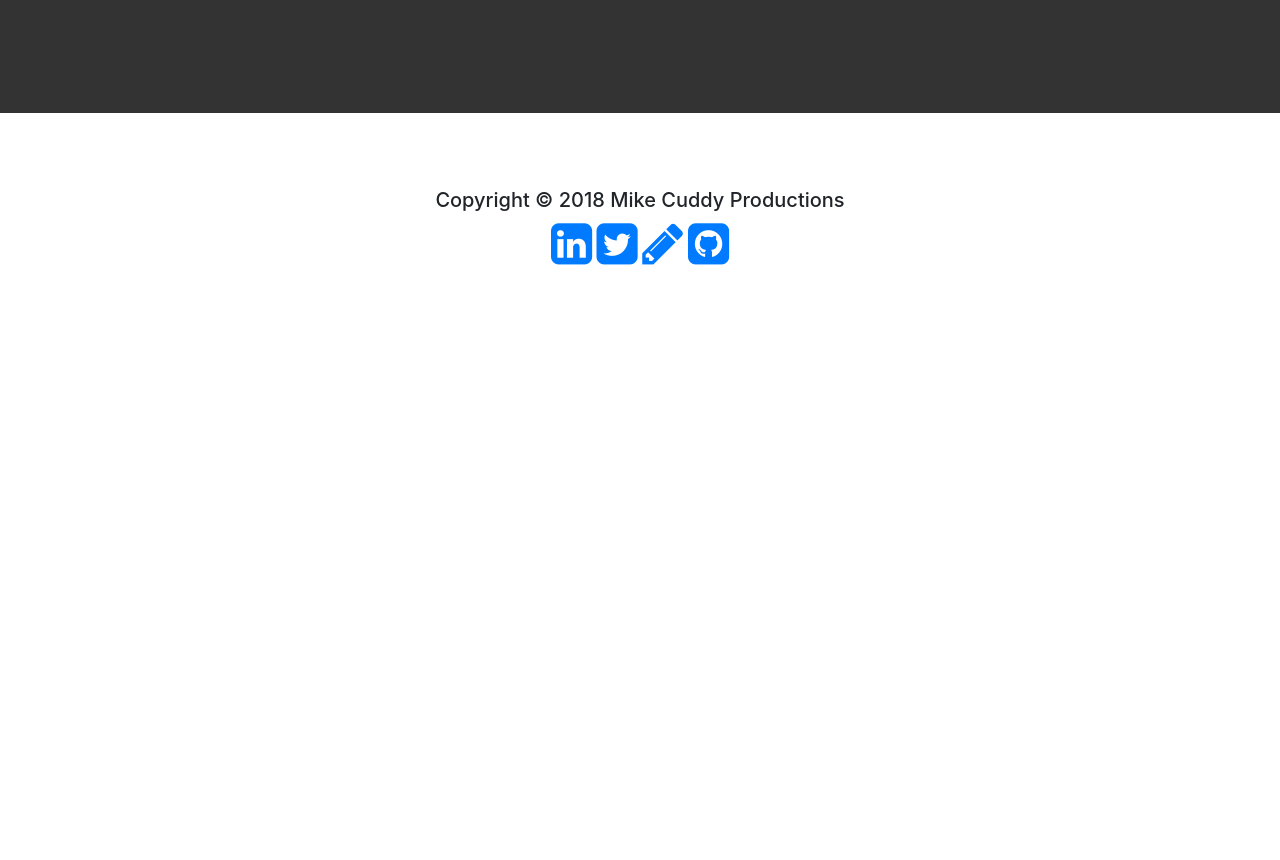
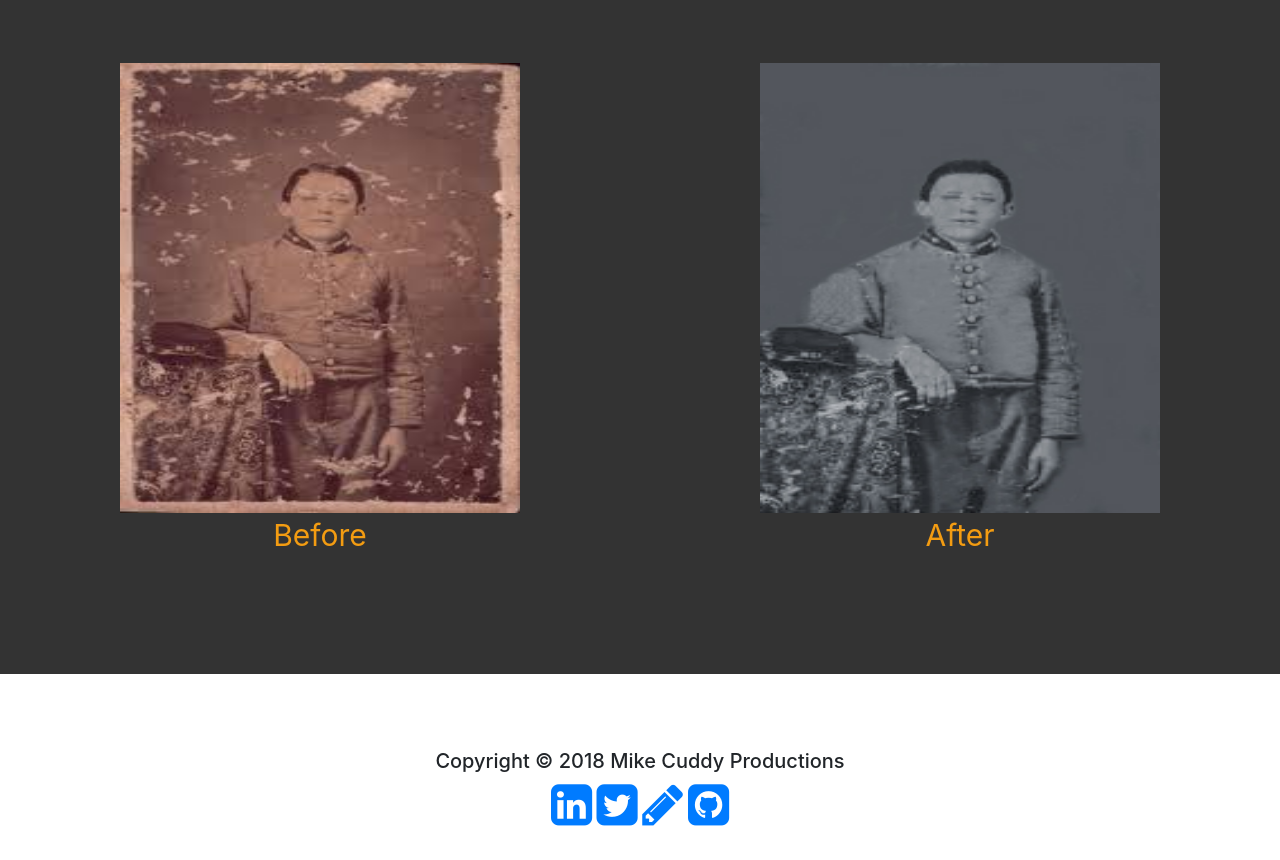
Before and after one commit to ravenusmc/photoshop_site, a plain HTML site: page pages/old.html in a window 1280 px wide. Shown: the part 1863-2723 px from the top of the page. Before the commit the page ends 2181 px from the top, so only its background shows below. Drawn offline with nearby package versions, Linux system fonts and the light colour scheme.

Commit message:
added photo area

```diff
--- a/pages/old.html
+++ b/pages/old.html
@@ -85,6 +85,20 @@
 
     </section>
 
+    <section class='pic_area'>
+
+      <div>
+        <img class='photo_fix' src="../static/images/repair/boy.jpeg">
+        <p class='center heading_fix'>Before</p>
+      </div>
+
+      <div>
+        <img class='photo_fix' src="../static/images/repair/boy.jpg">
+        <p class='center heading_fix'>After</p>
+      </div>
+
+    </section>
+
   </main>
 
   <footer>
```
